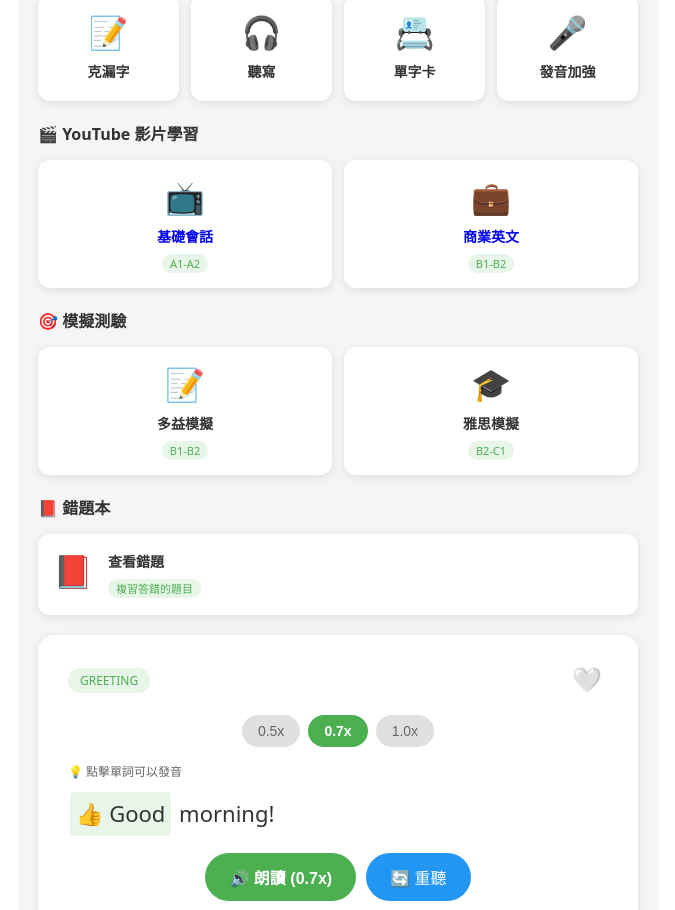
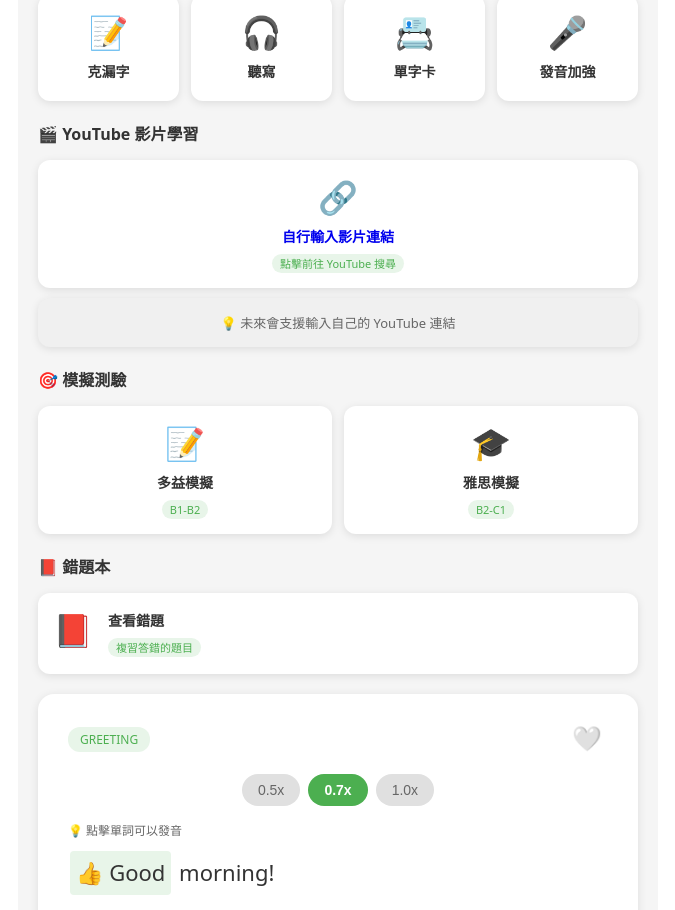
Before and after one commit to jun20250621-prog/english-learner, a React (Create React App) app: page / in a window 1280 px wide. Shown: the part 3421-4331 px from the top of the page, without its empty margins (302-977 px from the left). Built offline with nearby package versions, Linux system fonts and the light colour scheme.

Commit message:
Fix: YouTube feature - placeholder for now

```diff
--- a/src/App.js
+++ b/src/App.js
@@ -314,27 +314,20 @@ function App() {
       {/* YouTube 影片學習 */}
       <div style={styles.contentSection}>
         <div style={styles.contentTitle}>🎬 YouTube 影片學習</div>
-        <div style={{...styles.contentGrid, gridTemplateColumns: 'repeat(2, 1fr)'}}>
-          <a
-            href="https://www.youtube.com/watch?v=Xi15AW3u2RI"
-            target="_blank"
-            rel="noopener noreferrer"
-            style={{...styles.contentCard, textDecoration: 'none', display: 'block'}}
-          >
-            <div style={styles.contentEmoji}>📺</div>
-            <div style={styles.contentCardTitle}>基礎會話</div>
-            <span style={styles.contentLevel}>A1-A2</span>
-          </a>
-          <a
-            href="https://www.youtube.com/watch?v=S1gG8G4xLhE"
-            target="_blank"
-            rel="noopener noreferrer"
-            style={{...styles.contentCard, textDecoration: 'none', display: 'block'}}
-          >
-            <div style={styles.contentEmoji}>💼</div>
-            <div style={styles.contentCardTitle}>商業英文</div>
-            <span style={styles.contentLevel}>B1-B2</span>
-          </a>
+        <a
+          href="https://www.youtube.com"
+          target="_blank"
+          rel="noopener noreferrer"
+          style={{...styles.contentCard, textDecoration: 'none', display: 'block', textAlign: 'center'}}
+        >
+          <div style={styles.contentEmoji}>🔗</div>
+          <div style={styles.contentCardTitle}>自行輸入影片連結</div>
+          <span style={styles.contentLevel}>點擊前往 YouTube 搜尋</span>
+        </a>
+        <div style={{...styles.contentCard, marginTop: '10px', backgroundColor: darkMode ? '#333' : '#f0f0f0'}}>
+          <div style={{fontSize: '13px', color: theme.textSecondary}}>
+            💡 未來會支援輸入自己的 YouTube 連結
+          </div>
         </div>
       </div>
 
```
